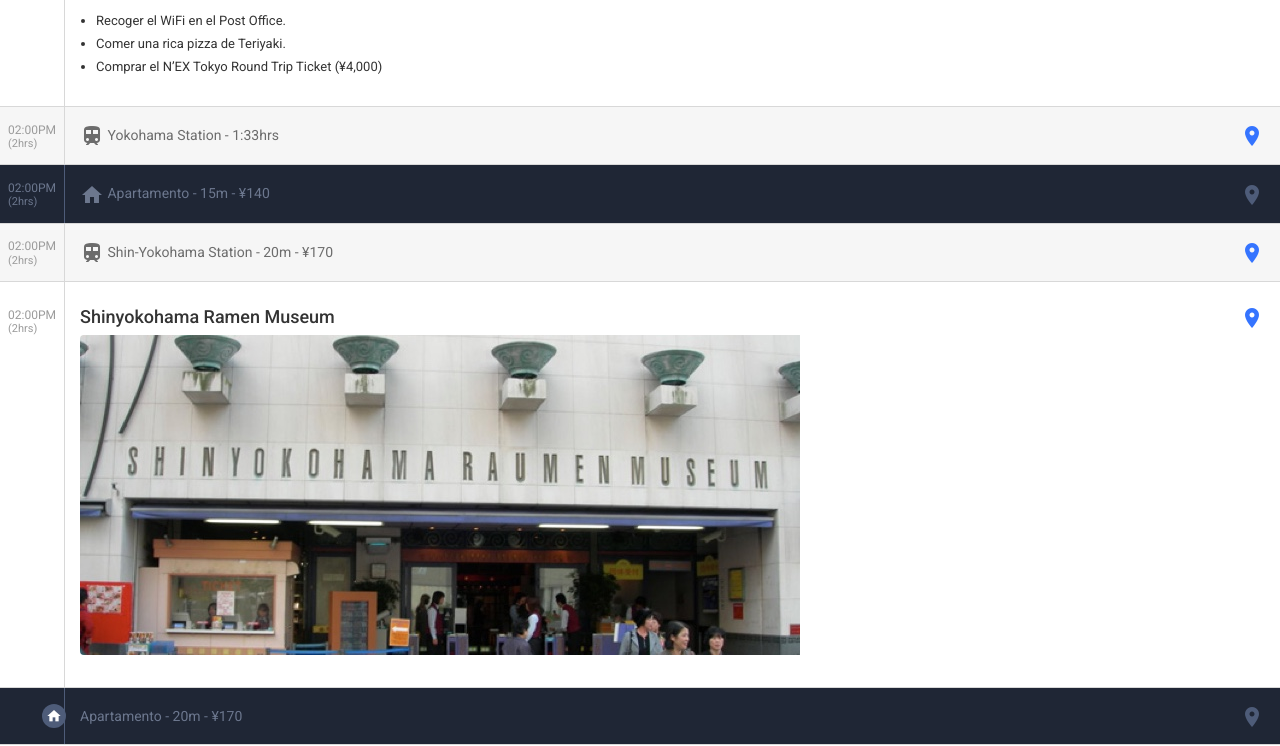
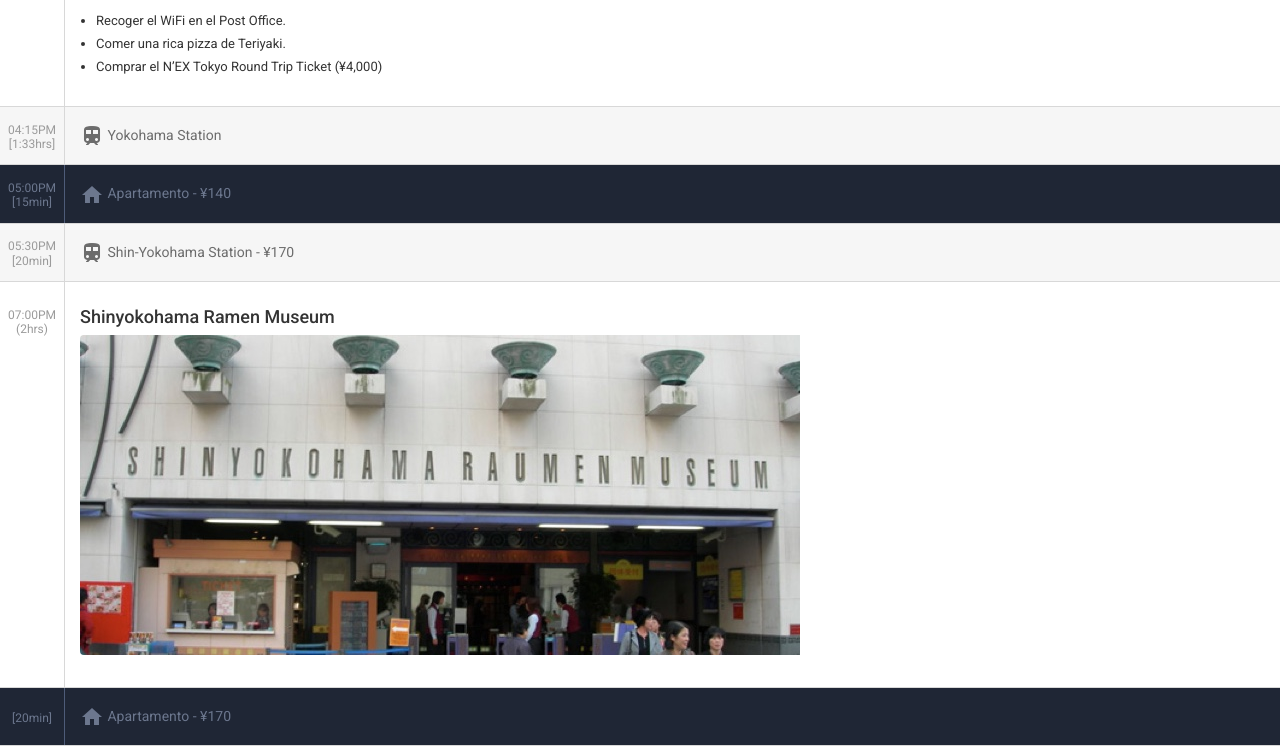
Before and after one commit to ealexander89/japon2018, a plain HTML site: page days/day1.html in a window 1280 px wide. Shown: the part 576-1322 px from the top of the page. Drawn offline with Linux system fonts and the light colour scheme.

Commit message:
change info

```diff
--- a/days/day1.html
+++ b/days/day1.html
@@ -24,7 +24,7 @@
                 <p class="plan-time">
                     02:00PM
                     <span>
-                    (2hrs)
+                    [2hrs]
                     </span>
                 </p>
                 <p class="main-title">
@@ -32,9 +32,6 @@
                     Aeropuesto de Narita
                     </strong>
                 </p>
-                <span class="place-icon">
-                    <i class="material-icons">place</i>
-                </span>
             </div>
             <figure>
                 <img src="../images/stations/station-narita-airport.jpg">
@@ -57,61 +54,52 @@
         <a href="https://goo.gl/maps/62u1T2fHPu12" class="plan plan-transition">
             <div class="plan-info">
                 <p class="plan-time">
-                    02:00PM
+                    04:15PM
                     <span>
-                    (2hrs)
+                    [1:33hrs]
                     </span>
                 </p>
                 <p>
                     <i class="material-icons">train</i>
-                    Yokohama Station - 1:33hrs
+                    Yokohama Station
                 </p>
-                <span class="place-icon">
-                    <i class="material-icons">place</i>
-                </span>
             </div>
         </a>
         <!-- HOUSE -->
         <a href="" class="plan plan-house">
             <div class="plan-info">
                 <p class="plan-time">
-                    02:00PM
+                    05:00PM
                     <span>
-                    (2hrs)
+                    [15min]
                     </span>
                 </p>
                 <p>
                     <i class="material-icons">home</i>
-                    Apartamento - 15m - ¥140
+                    Apartamento - ¥140
                 </p>
-                <span class="place-icon">
-                    <i class="material-icons">place</i>
-                </span>
             </div>
         </a>
         <!-- TRANSITION -->
         <a href="" class="plan plan-transition">
             <div class="plan-info">
                 <p class="plan-time">
-                    02:00PM
+                    05:30PM
                     <span>
-                    (2hrs)
+                    [20min]
                     </span>
                 </p>
                 <p>
                     <i class="material-icons">train</i>
-                    Shin-Yokohama Station - 20m - ¥170
+                    Shin-Yokohama Station - ¥170
                 </p>
-                <span class="place-icon">
-                    <i class="material-icons">place</i>
-                </span>
             </div>
         </a>
         <!-- PLACE -->
         <a class="plan plan-place" href="https://goo.gl/maps/XMpDHsJVmSk">
             <div class="plan-info">
                 <p class="plan-time">
-                    02:00PM
+                    07:00PM
                     <span>
                     (2hrs)
                     </span>
@@ -121,23 +109,23 @@
                     Shinyokohama Ramen Museum
                     </strong>
                 </p>
-                <span class="place-icon">
-                    <i class="material-icons">place</i>
-                </span>
             </div>
             <figure>
                 <img src="../images/day1/ramen-museum.jpg">
             </figure>
         </a>
+        <!-- HOUSE -->
         <a href="" class="plan plan-house">
             <div class="plan-info">
-                <div class="type-icon">
+                <p class="plan-time">
+                    <span>
+                    [20min]
+                    </span>
+                </p>
+                <p>
                     <i class="material-icons">home</i>
-                </div>
-                Apartamento - 20m - ¥170
-                <span class="place-icon">
-                    <i class="material-icons">place</i>
-                </span>
+                    Apartamento - ¥170
+                </p>
             </div>
         </a>
     </div>
--- a/styles/sass/styles.scss
+++ b/styles/sass/styles.scss
@@ -180,13 +180,11 @@ strong {
                 width: 64px;
                 height: 28px;
                 padding-left: 8px;
+                padding-right: 8px;
                 font-size: 12px;
                 line-height: 1.2em;
                 color: $color-gray;
-
-                span {
-                    font-size: 11px;
-                }
+                text-align: center;
             }
 
             .type-icon {
```
Also changed, not shown: styles/styles.css.
